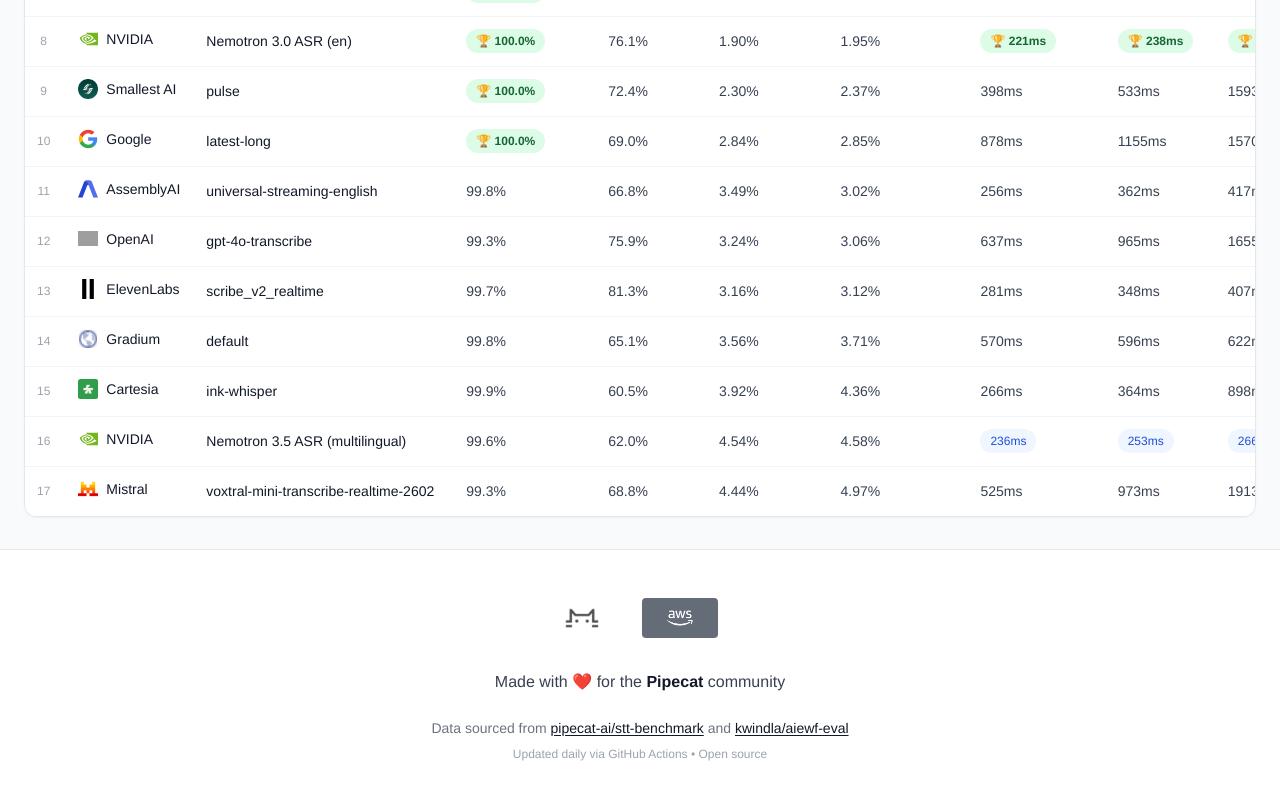
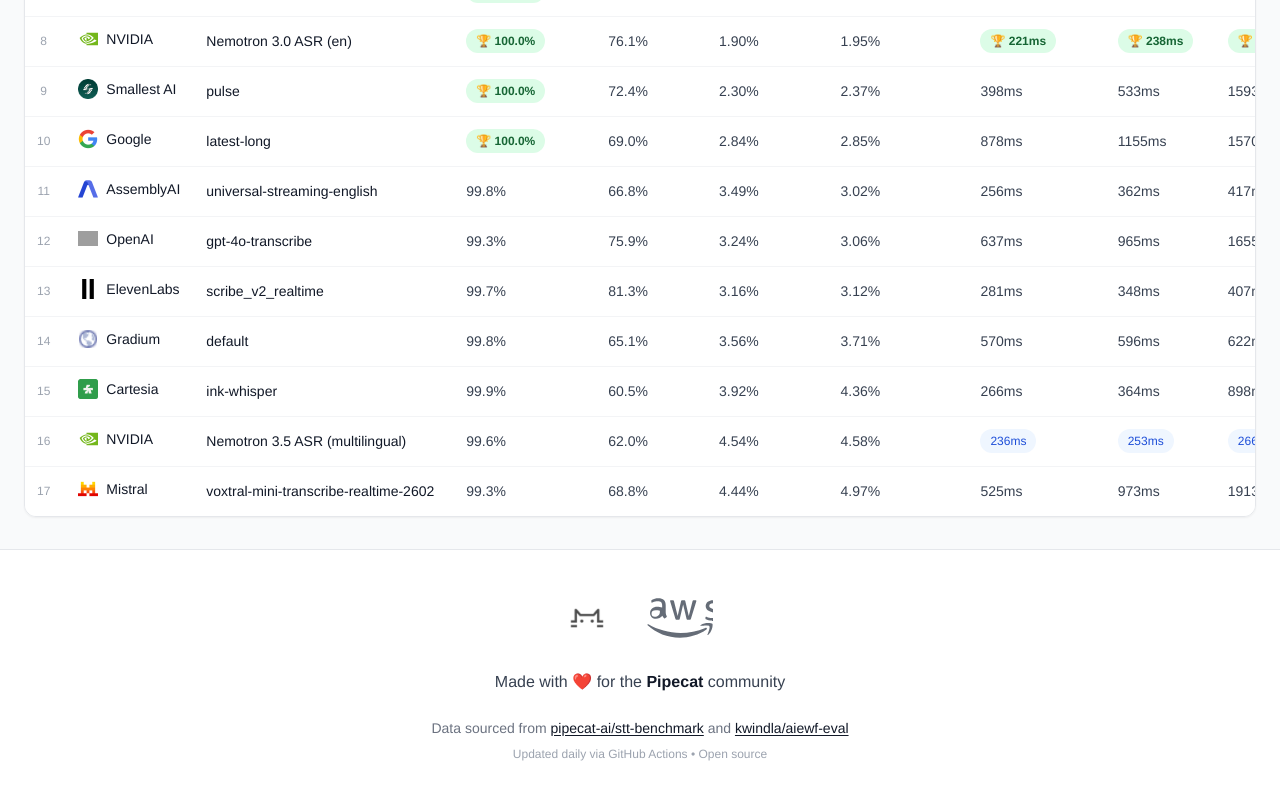
Before and after one commit to wirjo/voice-ai-benchmarks, a Next.js app: page /voice-ai-benchmarks/ in a window 1280 px wide. Shown: the part 776-1576 px from the top of the page. Built offline with nearby package versions, Linux system fonts and the light colour scheme; grey boxes are pictures that could not be loaded; a web font is replaced by a local one.

Commit message:
ui: AWS logo in black SVG with transparent background

```diff
--- a/pages/index.js
+++ b/pages/index.js
@@ -359,9 +359,9 @@
               </a>
               <a href="https://aws.amazon.com" target="_blank" rel="noopener" className="opacity-70 hover:opacity-100 transition-opacity">
                 <img
-                  src="/voice-ai-benchmarks/aws-official.png"
+                  src="/voice-ai-benchmarks/aws-logo-dark.svg"
                   alt="AWS"
-                  className="h-10 rounded"
+                  className="h-10"
                 />
               </a>
             </div>
```
Also changed, not shown: public/aws-logo-dark.svg (added).
